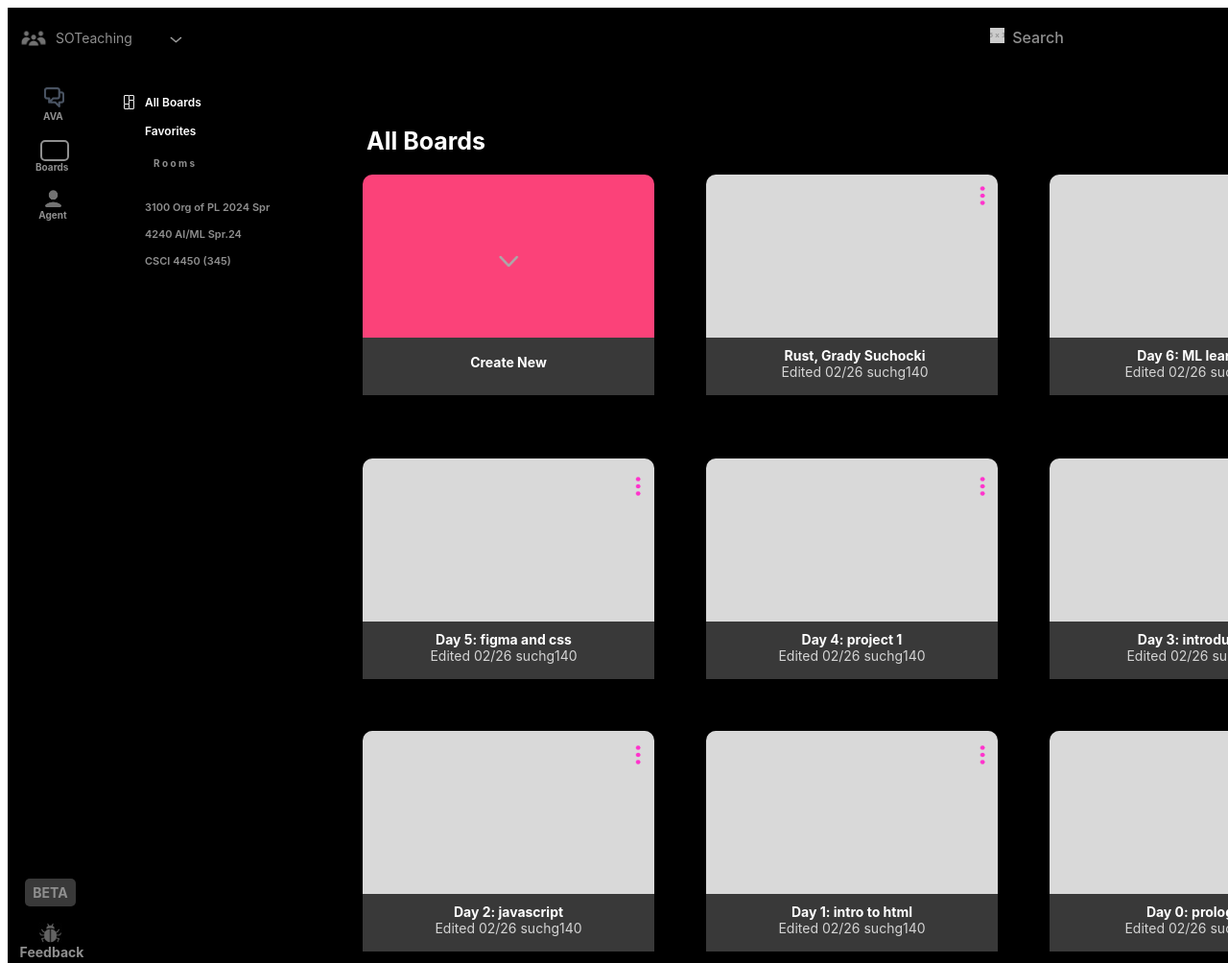
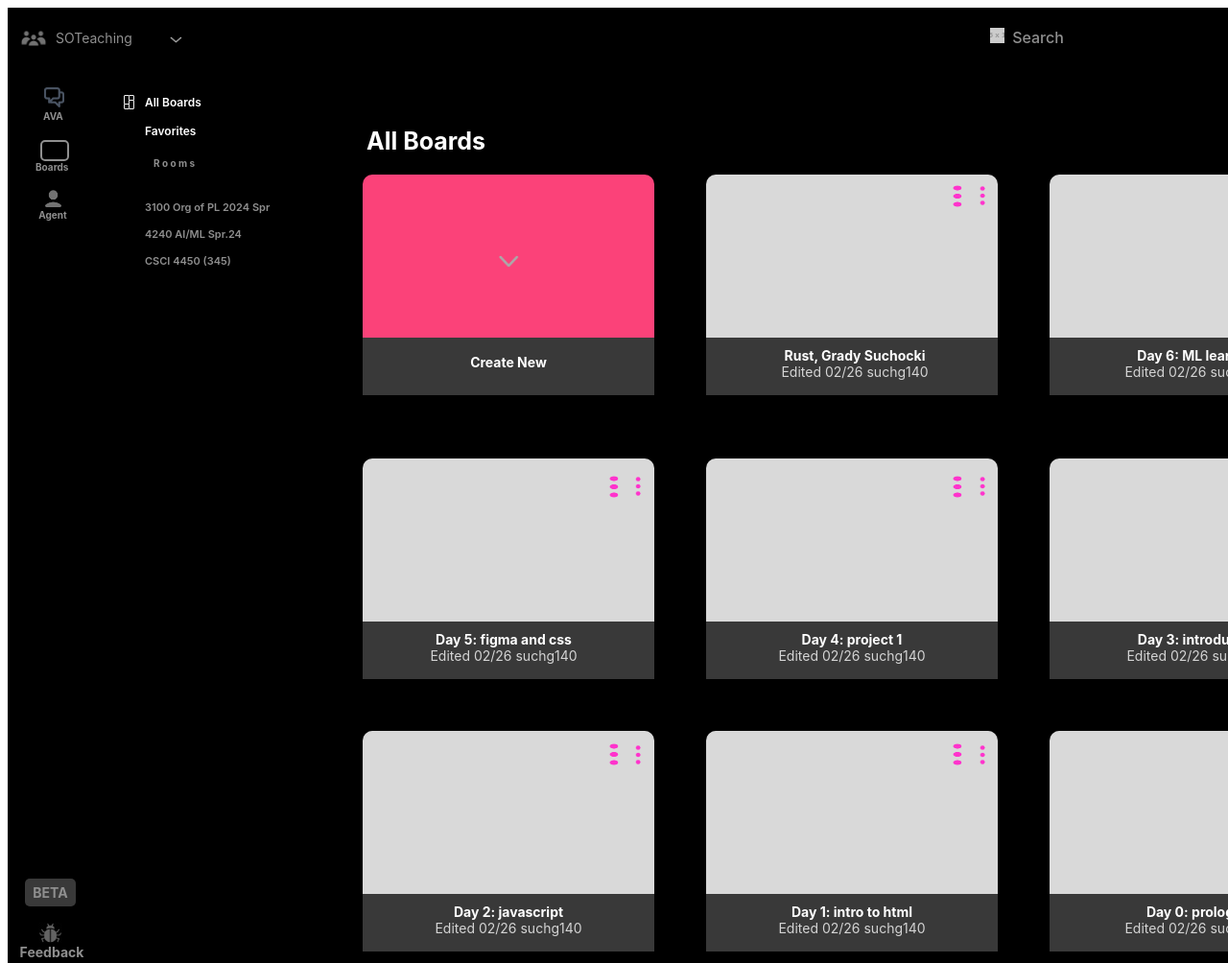
Before and after one commit to GradySuchocki/figmaimplement, a plain HTML site: page index.html in a window 1280 px wide. Shown: the top 1004 px of the page at 96% size. Drawn offline with Linux system fonts and the light colour scheme; placeholder pictures from the web are drawn by us.

Commit message:
Update index.html

```diff
--- a/index.html
+++ b/index.html
@@ -63,5 +63,15 @@
   <img style="width: 14px; height: 22px; left: 1365px; top: 488px; position: absolute" src="v9_99.png" />
   <img style="width: 14px; height: 22px; left: 1010px; top: 488px; position: absolute" src="v9_99.png" />
   <img style="width: 14px; height: 22px; left: 1365px; top: 185px; position: absolute" src="v9_99.png" />
+
+  <img style="width: 25px; height: 25px; left: 979px; top: 184px; position: absolute" src="v9_99.png" />
+  <img style="width: 25px; height: 25px; left: 1337px; top: 184px; position: absolute" src="v9_99.png" />
+  <img style="width: 25px; height: 25px; left: 621px; top: 487px; position: absolute" src="v9_99.png" />
+  <img style="width: 25px; height: 25px; left: 979px; top: 487px; position: absolute" src="v9_99.png" />
+  <img style="width: 25px; height: 25px; left: 1337px; top: 487px; position: absolute" src="v9_99.png" />
+  <img style="width: 25px; height: 25px; left: 621px; top: 766px; position: absolute" src="v9_99.png" />
+  <img style="width: 25px; height: 25px; left: 979px; top: 766px; position: absolute" src="v9_99.png" />
+  <img style="width: 25px; height: 25px; left: 1337px; top: 766px; position: absolute" src="v9_99.png" />
+
   <img style="width: 27px; height: 27px; left: 508px; top: 251px; position: absolute" src="v9_81.png" />
 </div>
```
